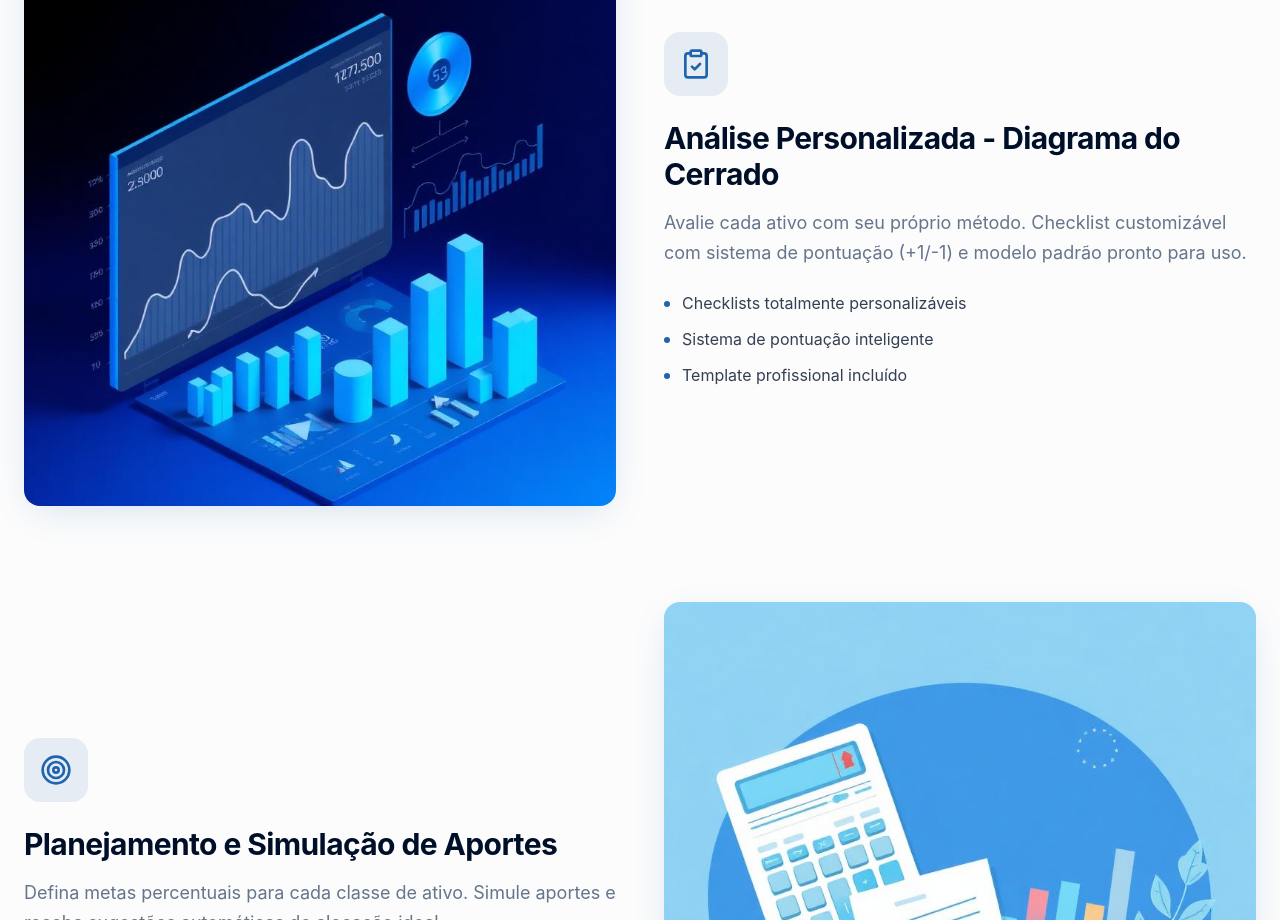
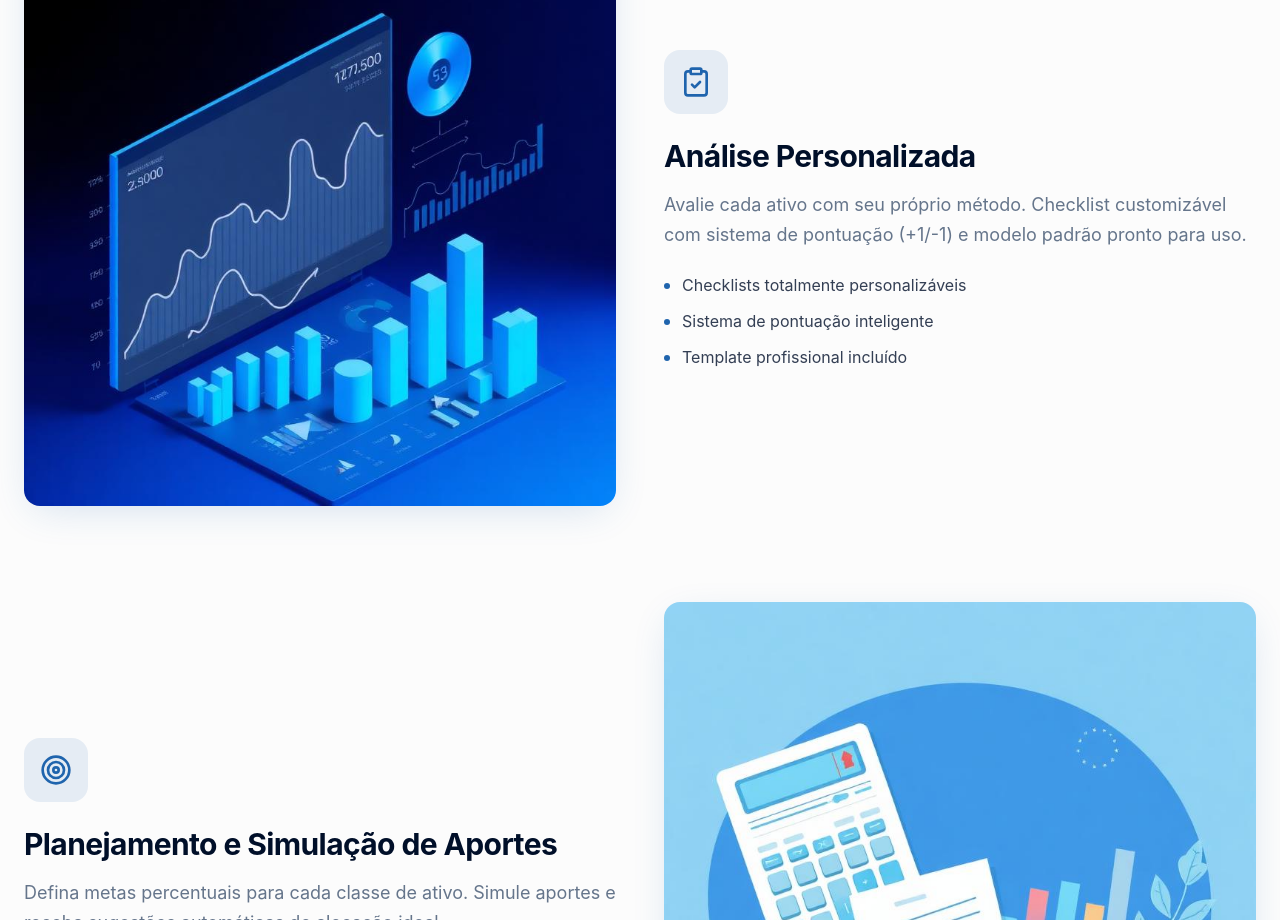
Before and after one commit to trindadeprobusiness-wq/Stoots-Oficial-LP, a React (Vite) app: page / in a window 1280 px wide. Shown: the part 5520-6440 px from the top of the page. Built offline with nearby package versions, Linux system fonts and the light colour scheme; the HTML template or start-up script is replaced by a standard one.

Commit message:
Remove "Diagrama do Cerrado" text

```diff
--- a/src/components/Features.tsx
+++ b/src/components/Features.tsx
@@ -21,7 +21,7 @@ export const Features = () => {
     },
     {
       icon: ClipboardCheck,
-      title: "Análise Personalizada - Diagrama do Cerrado",
+      title: "Análise Personalizada",
       description: "Avalie cada ativo com seu próprio método. Checklist customizável com sistema de pontuação (+1/-1) e modelo padrão pronto para uso.",
       details: [
         "Checklists totalmente personalizáveis",
```
